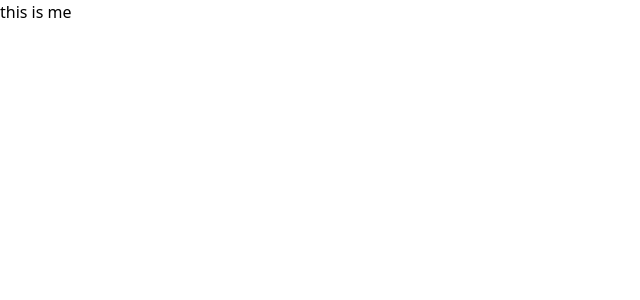
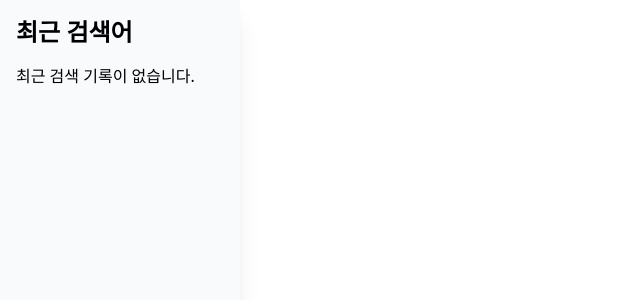
Before and after one commit to Frontend-Deepdive/react-search-recommendation, a React (Vite) app: page / in a window 1280 px wide. Shown: the top 300 px of the page, without its empty margins (0-640 px from the left). Built offline with nearby package versions, Linux system fonts and the light colour scheme.

Commit message:
feat: 사이드바 컴포넌트 구현 및 App에 추가

```diff
--- a/src/App.tsx
+++ b/src/App.tsx
@@ -1,5 +1,11 @@
+import Sidebar from './components/Sidebar/Sidebar';
+
 function App() {
-  return <div>this is me</div>;
+  return (
+    <div className='flex gap-8'>
+      <Sidebar />
+    </div>
+  );
 }
 
 export default App;
--- a/src/components/Sidebar/Sidebar.tsx
+++ b/src/components/Sidebar/Sidebar.tsx
@@ -0,0 +1,22 @@
+import { useSearchStore } from '../../store/searchStore';
+
+export default function Sidebar() {
+  const recentKeywords = useSearchStore((state) => state.recentKeywords);
+
+  return (
+    <div className='w-60 h-screen p-4 bg-gray-50 shadow-xl space-y-4 text-nowrap'>
+      <h2 className='font-bold text-2xl '>최근 검색어</h2>
+      <ul>
+        {recentKeywords.length > 0 ? (
+          recentKeywords.map((keyword, idx) => (
+            <li key={idx} className='mb-1'>
+              {keyword}
+            </li>
+          ))
+        ) : (
+          <li>최근 검색 기록이 없습니다.</li>
+        )}
+      </ul>
+    </div>
+  );
+}
```
Also changed, not shown: src/components/Sidebar/SidebarItem/SidebarItem.tsx (deleted).
